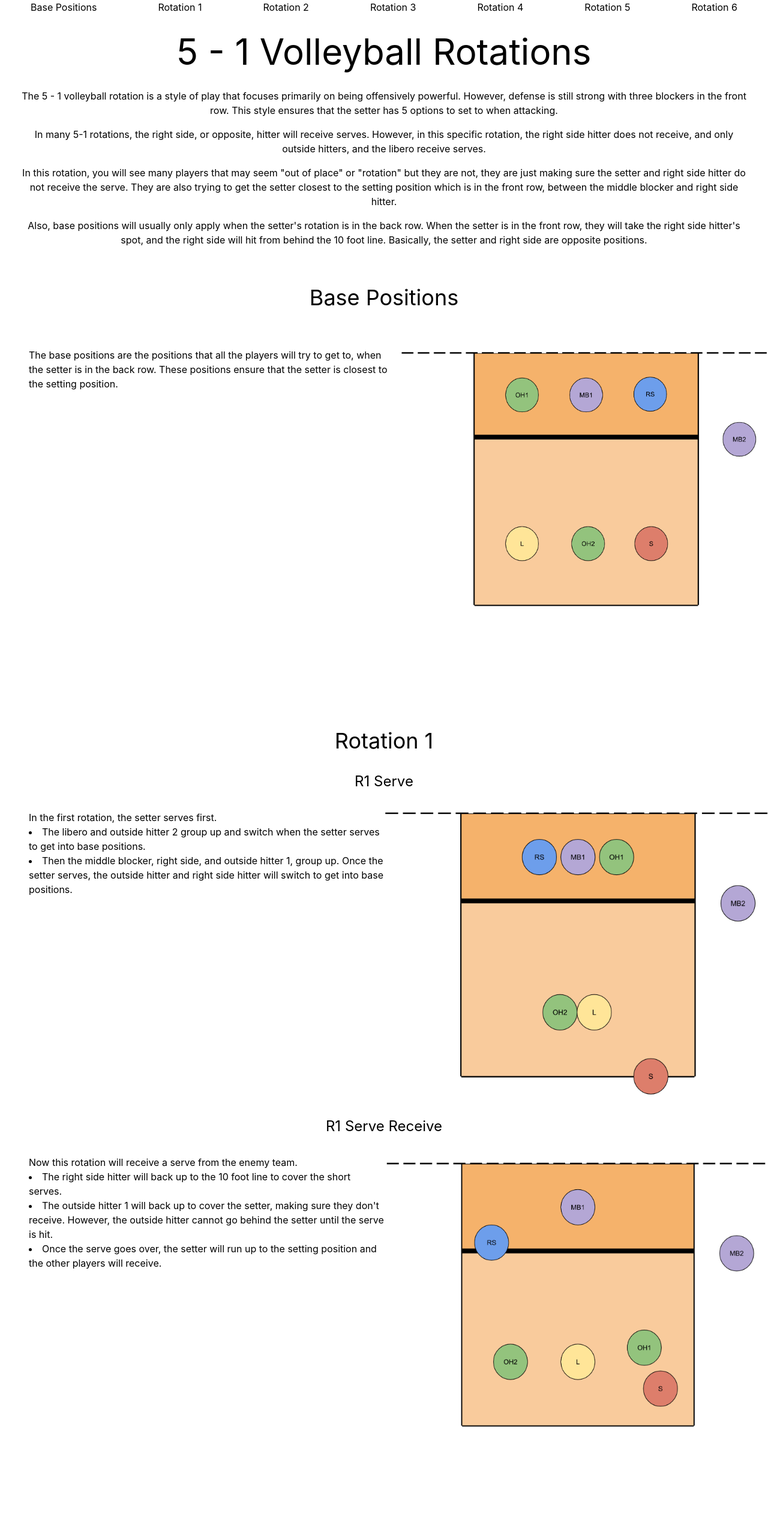
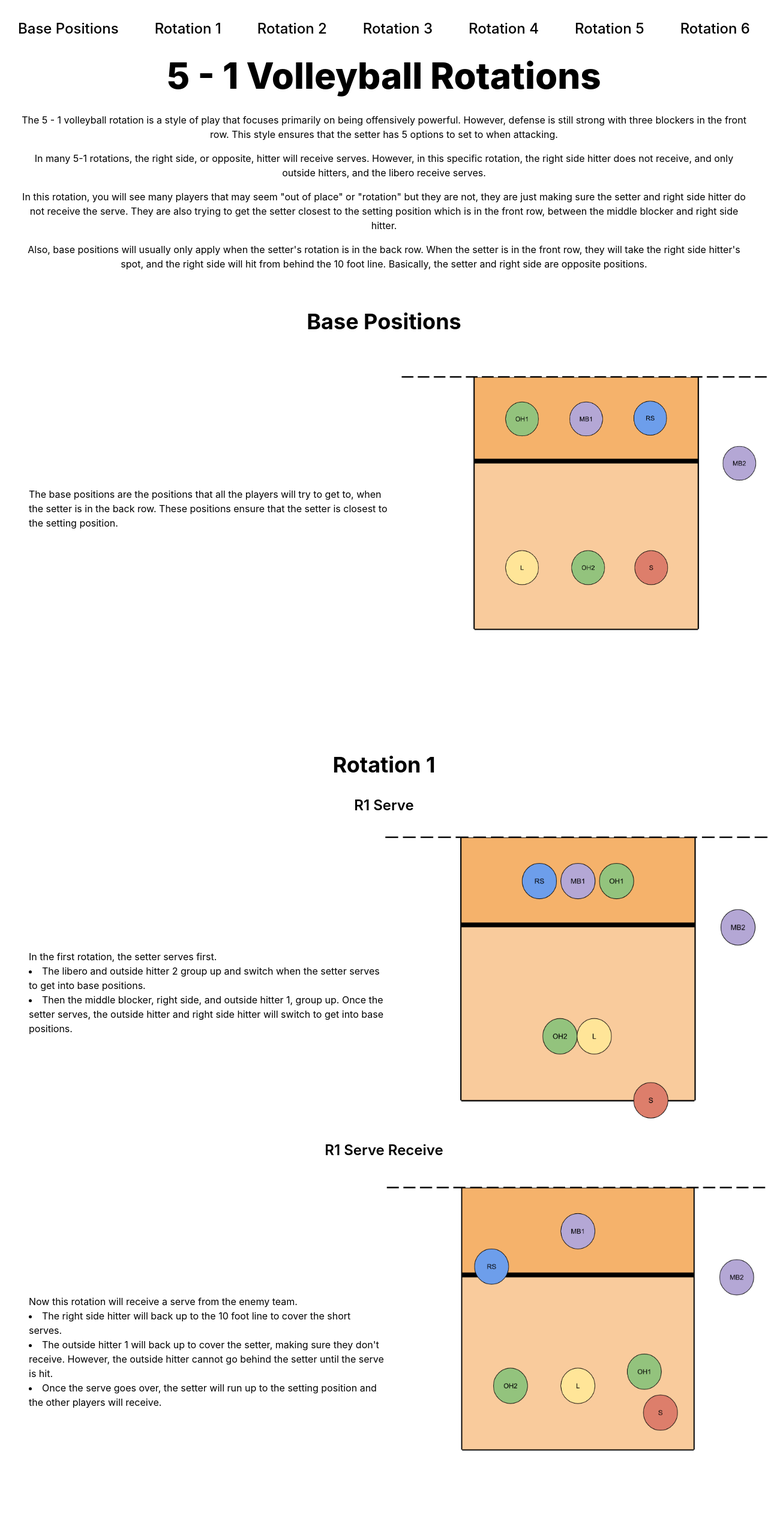
Before and after one commit to Prest0nY/VolleyballRotations, a React (Create React App) app in the folder vballrotations/: page / in a window 1280 px wide. Shown: the top 2566 px of the page at 60% size. Built offline with nearby package versions, Linux system fonts and the light colour scheme.

Commit message:
finished most css

```diff
--- a/vballrotations/src/App.css
+++ b/vballrotations/src/App.css
@@ -4,6 +4,12 @@
 }
 
 
+/* body {
+  background-color: rgb(232, 232, 232);
+} */
+
+
+
 ul {
   list-style: inside;
 }
--- a/vballrotations/src/App.js
+++ b/vballrotations/src/App.js
@@ -11,8 +11,8 @@ import Rotation6 from './Rotation6.js'
 
 function App() {
   return (
-    <div  className = "pb-16">
-        <h1 className="text-6xl text-center p-8">5 - 1 Volleyball Rotations</h1>
+    <div className = "pb-16">
+        <h1 className="text-6xl text-center p-8 font-extrabold">5 - 1 Volleyball Rotations</h1>
 
         <p className='text-center px-8 pb-4'>The 5 - 1 volleyball rotation is a style of play that focuses primarily on being offensively powerful. However, defense is still strong with three blockers in the front row. This style ensures that the setter has 5 options to set to when attacking. </p>
 
--- a/vballrotations/src/BasePositions.js
+++ b/vballrotations/src/BasePositions.js
@@ -6,10 +6,10 @@ function BasePositions () {
     return(
         <div className="pb-32">
 
-            <h1 className="text-center text-4xl pb-16">Base Positions</h1>
+            <h1 className="text-center text-4xl pb-16 font-bold">Base Positions</h1>
 
             <div class="flex justify-around pl-12">
-                <p>The base positions are the positions that all the players will try to get to, when the setter is in the back row. These positions ensure that the setter is closest to the setting position.</p>
+                <p className="pt-48">The base positions are the positions that all the players will try to get to, when the setter is in the back row. These positions ensure that the setter is closest to the setting position.</p>
                 <img class="w-1/2" src={BPositions}/>
             </div>
 
--- a/vballrotations/src/Navbar.js
+++ b/vballrotations/src/Navbar.js
@@ -3,7 +3,7 @@ import "./App.css"
 
 function Navbar () {
     return(
-        <div className="evenspace">
+        <div className="flex justify-around pt-8 text-2xl font-medium">
             <h3>Base Positions</h3>
             <h3>Rotation 1</h3>
             <h3>Rotation 2</h3>
--- a/vballrotations/src/Rotation1.js
+++ b/vballrotations/src/Rotation1.js
@@ -9,14 +9,14 @@ function Rotation1 () {
     return(
         <div className="pb-32">
 
-            <h1 className="text-4xl text-center pt-16">Rotation 1</h1>
+            <h1 className="text-4xl text-center pt-16 font-bold">Rotation 1</h1>
 
 
-            <h2 className="text-center p-8 text-2xl">R1 Serve</h2>
+            <h2 className="text-center p-8 text-2xl font-semibold">R1 Serve</h2>
             <div className="flex justify-around">
 
 
-                <div className="pl-12">
+                <div className="pl-12 pt-48">
                     <p>In the first rotation, the setter serves first. </p>
                     <ul>
                         <li>The libero and outside hitter 2 group up and switch when the setter serves to get into base positions.</li>
@@ -30,10 +30,10 @@ function Rotation1 () {
             </div>
 
 
-            <h2 className="text-center p-8 text-2xl">R1 Serve Receive</h2>
+            <h2 className="text-center p-8 text-2xl font-semibold">R1 Serve Receive</h2>
             <div className="flex justify-around">
 
-                <div className="pl-12">
+                <div className="pl-12 pt-48">
                     <p>Now this rotation will receive a serve from the enemy team.</p>
                     <ul>
                         <li>The right side hitter will back up to the 10 foot line to cover the short serves.</li>
--- a/vballrotations/src/Rotation2.js
+++ b/vballrotations/src/Rotation2.js
@@ -6,12 +6,12 @@ import R2SR from "./images/R2SR.png"
 function Rotation2 () {
     return(
         <div className="pb-32">
-            <h1 className="text-4xl text-center pt-16">Rotation 2</h1>
+            <h1 className="text-4xl text-center pt-16 font-bold">Rotation 2</h1>
 
-            <h2 className="text-center p-8 text-2xl">Rotation 2 Serve</h2>
+            <h2 className="text-center p-8 text-2xl font-semibold">Rotation 2 Serve</h2>
             <div class="flex justify-around">
 
-                <div className="pl-12">
+                <div className="pl-12 pt-48">
                     <p>Now the rotation shifts one time, and one of the outside hitters is serving.</p>
                     <ul>
                         <li>The libero and setter group up. And when the serve is hit, the setter goes to back right to get into base positions.</li>
@@ -25,10 +25,10 @@ function Rotation2 () {
             </div>
 
 
-            <h2 className="text-center p-8 text-2xl">Rotation 2 Serve Receive</h2>
+            <h2 className="text-center p-8 text-2xl font-semibold">Rotation 2 Serve Receive</h2>
             <div class="flex justify-around">
 
-                <div className="pl-12">
+                <div className="pl-12 pt-48">
                     <p>Now it is rotation 2 serve receive.</p>
                     <ul>
                         <li>The outside hitter 2 will move back to receive. However they cannot go behind the libero or they will be "out of rotation".</li>
--- a/vballrotations/src/Rotation3.js
+++ b/vballrotations/src/Rotation3.js
@@ -6,15 +6,15 @@ import R3SR from "./images/R3SR.png"
 function Rotation3 () {
     return(
         <div className="pb-32">
-            <h1 className="text-4xl text-center pt-16">Rotation 3</h1>
+            <h1 className="text-4xl text-center pt-16 font-bold">Rotation 3</h1>
 
 
 
 
-            <h2 className="text-center p-8 text-2xl">Rotation 3 Serve</h2>
+            <h2 className="text-center p-8 text-2xl font-semibold">Rotation 3 Serve</h2>
             <div class="flex justify-around">
 
-                <div className="pl-12">
+                <div className="pl-12 pt-48">
                     <p>The libero can't play front row, so the other middle blocker takes their place in the front row. They also can't serve so the first middle blocker serves.</p>
                     <ul>
                         <li>The front row will group up to get into base positions.</li>
@@ -31,10 +31,10 @@ function Rotation3 () {
 
 
 
-            <h2 className="text-center p-8 text-2xl">Rotation 3 Serve Receive</h2>
+            <h2 className="text-center p-8 text-2xl font-semibold">Rotation 3 Serve Receive</h2>
             <div class="flex justify-around">
 
-                <div className="pl-12">
+                <div className="pl-12 pt-48">
                     <p>Rotation 3 will now serve receive. The libero is back in rotation to receive, they replace middle blocker 1.</p>
                     <ul>
                         <li>The setter moves up behind middle blocker 2.</li>
--- a/vballrotations/src/Rotation4.js
+++ b/vballrotations/src/Rotation4.js
@@ -6,14 +6,14 @@ import R4SR from "./images/R4SR.png"
 function Rotation4 () {
     return(
         <div className="pb-32">
-            <h1 className="text-4xl text-center pt-16">Rotation 4</h1>
+            <h1 className="text-4xl text-center pt-16 font-bold">Rotation 4</h1>
 
 
 
-            <h2 className="text-center p-8 text-2xl">Rotation 4 Serve</h2>
+            <h2 className="text-center p-8 text-2xl font-semibold">Rotation 4 Serve</h2>
             <div class="flex justify-around">
 
-                <div className="pl-12">
+                <div className="pl-12 pt-48">
                     <p>The right side will now serve.</p>
                     <ul>
                         <li>In the front row, the setter, middle blocker 2 and outside hitter 2 will group up. Outside hitter 2 and the setter will switch so the setter takes the front right position.</li>
@@ -30,10 +30,10 @@ function Rotation4 () {
 
 
 
-            <h2 className="text-center p-8 text-2xl">Rotation 4 Serve Receive</h2>
+            <h2 className="text-center p-8 text-2xl font-semibold">Rotation 4 Serve Receive</h2>
             <div class="flex justify-around">
 
-                <div className="pl-12">
+                <div className="pl-12 pt-48">
                     <p>Now rotation 4 will serve receive.</p>
                     <ul>
                         <li>The setter will push to the top left corner with middle blocker 2 pushed up behind them.</li>
--- a/vballrotations/src/Rotation5.js
+++ b/vballrotations/src/Rotation5.js
@@ -6,13 +6,13 @@ import R5SR from "./images/R5SR.png"
 function Rotation5 () {
     return(
         <div className="pb-32">
-            <h1 className="text-4xl text-center pt-16">Rotation 5</h1>
+            <h1 className="text-4xl text-center pt-16 font-bold">Rotation 5</h1>
 
 
-            <h2 className="text-center p-8 text-2xl">Rotation 5 Serve</h2>
+            <h2 className="text-center p-8 text-2xl font-semibold">Rotation 5 Serve</h2>
             <div class="flex justify-around">
 
-                <div className="pl-12">
+                <div className="pl-12 pt-48">
                     <p>The rotation shifts over another time so that outside hitter 2 is serving.</p>
                     <ul>
                         <li>Players in the front row will group up, and the setter will go to front right, and middle blocker 2 will go to the middle front.</li>
@@ -28,10 +28,10 @@ function Rotation5 () {
             </div>
 
 
-            <h2 className="text-center p-8 text-2xl">Rotation 5 Serve Receive</h2>
+            <h2 className="text-center p-8 text-2xl font-semibold">Rotation 5 Serve Receive</h2>
             <div class="flex justify-around">
 
-                <div className="pl-12">
+                <div className="pl-12 pt-48">
                     <p>Now rotation 5 will serve receive.</p>
                     <ul>
                         <li>The setter is now closest to the setting position, so they will stay and go up to the net.</li>
--- a/vballrotations/src/Rotation6.js
+++ b/vballrotations/src/Rotation6.js
@@ -6,12 +6,12 @@ import R6SR from "./images/R6SR.png"
 function Rotation6 () {
     return(
         <div className="pb-16">
-            <h1 className="text-4xl text-center pt-16">Rotation 6</h1>
+            <h1 className="text-4xl text-center pt-16 font-bold">Rotation 6</h1>
 
-            <h2 className="text-center p-8 text-2xl">Rotation 6 Serve</h2>
+            <h2 className="text-center p-8 text-2xl font-semibold">Rotation 6 Serve</h2>
             <div class="flex justify-around">
 
-                <div className="pl-12">
+                <div className="pl-12 pt-48">
                     <p>The rotation shifts one more time in the sixth and last rotation.</p>
                     <ul>
                         <li>Middle blocker 1 subs in for the libero.</li>
@@ -29,10 +29,10 @@ function Rotation6 () {
 
 
 
-            <h2 className="text-center p-8 text-2xl">Rotation 6 Serve Receive</h2>
+            <h2 className="text-center p-8 text-2xl font-semibold">Rotation 6 Serve Receive</h2>
             <div class="flex justify-around">
 
-                <div className="pl-12">
+                <div className="pl-12 pt-48">
                     <p>Now the final rotation will serve receive.</p>
                     <ul>
                         <li>The libero subs in for middle blocker 2.</li>
--- a/vballrotations/src/index.js
+++ b/vballrotations/src/index.js
@@ -24,7 +24,7 @@ root.render(
     <Rotation4 />
     <Rotation5 />
     <Rotation6 />
-    <p className="text-center pt-16">Note: I created this website to help me and any others remember these rotations as I know they are confusing and take some time and practice to learn.</p>
+    <p className="text-center py-16">Note: I created this website to help me and any others remember these rotations as I know they are confusing and take some time and practice to learn.</p>
   </React.StrictMode>
 );
 
```
